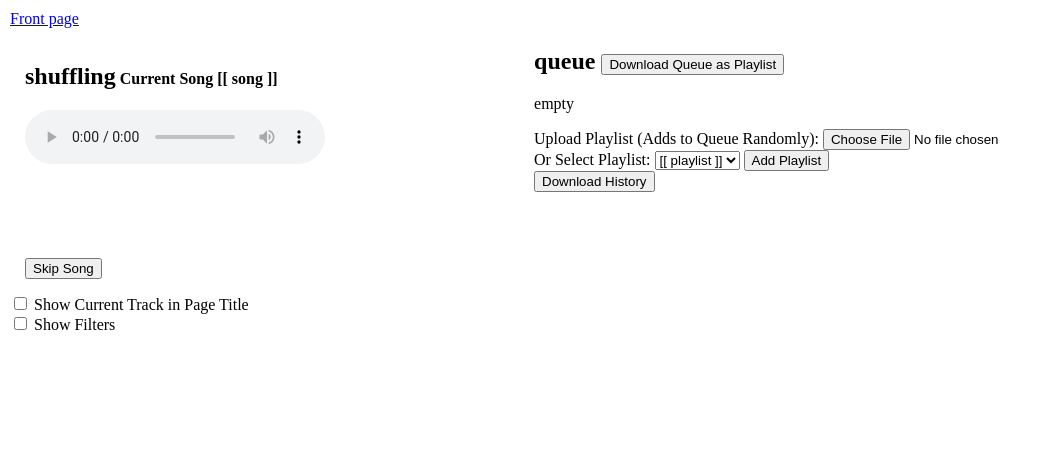
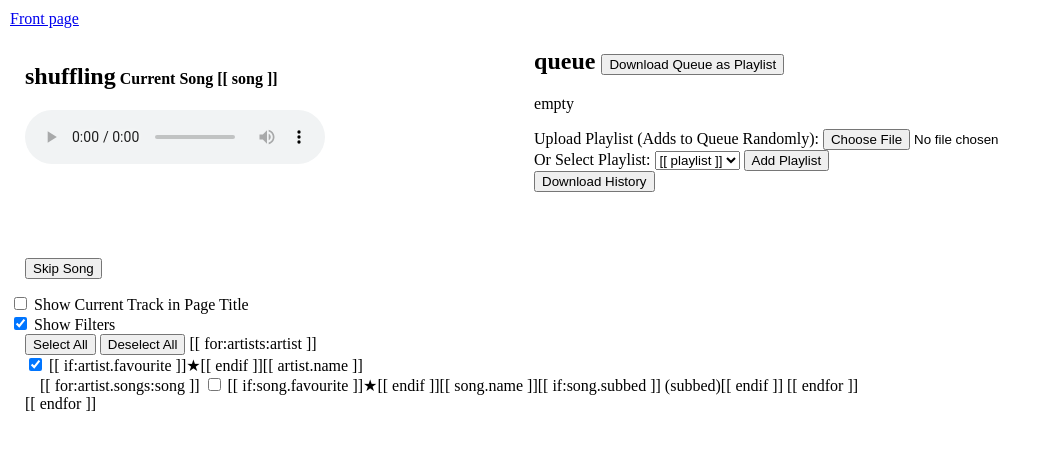
Before and after one commit to stjet/pla-den-tor, a website: page templates/player.html in a window 1280 px wide. Shown: the whole page, without its empty margins (0-1050 px from the left). Drawn offline with Linux system fonts and the light colour scheme.

Commit message:
show filter by default, minor ' in song name fix

```diff
--- a/build.ts
+++ b/build.ts
@@ -174,6 +174,7 @@ builder.serve_template(renderer, "/player", "player", {
             {
               name: song.slice(`${l.name}/`.length),
               //I don't think " can be in file names... but just in case
+              //might need to do &quot; for the html and \" for the js?
               sanitized_name: song.slice(`${l.name}/`.length).replaceAll("\"", "\\\""),
               favourite: l.favourites.chapters.includes(song.slice(`${l.name}/`.length)),
               subbed: subbed_songs.includes(song),
--- a/templates/player.html
+++ b/templates/player.html
@@ -94,7 +94,7 @@
         <input type="checkbox" id="show-title"/>
         <label for="show-title">Show Current Track in Page Title</label>
         <br>
-        <input type="checkbox" id="show-filters"/>
+        <input type="checkbox" id="show-filters" checked/>
         <label for="show-filters">Show Filters</label>
         <div id="filters-container" style="display: none;">
           <input type="button" value="Select All" onclick="filter_select_all()"/>
@@ -106,7 +106,7 @@
               <div id="[[ artist.sanitized_name ]]-song-filter" class="artist-song-filter">
                 [[ for:artist.songs:song ]]
                   <input type="checkbox" id="[[ artist.sanitized_name ]]-[[ song.sanitized_name ]]-checkbox" onchange="update_playable_songs()"/>
-                  <label for="[[ artist.sanitized_name ]]-[[ song.sanitized_name ]]-checkbox">[[ if:song.favourite ]]★[[ endif ]][[ song.name ]][[ if:song.subbed ]] (subbed)[[ endif ]] <button class="add-to-queue-btns" onclick="add_to_queue('[[ artist.sanitized_name ]]/[[ song.sanitized_name ]]')">Add to Queue</button></label>
+                  <label for="[[ artist.sanitized_name ]]-[[ song.sanitized_name ]]-checkbox">[[ if:song.favourite ]]★[[ endif ]][[ song.name ]][[ if:song.subbed ]] (subbed)[[ endif ]] <button class="add-to-queue-btns" onclick="add_to_queue(&quot;[[ artist.sanitized_name ]]/[[ song.sanitized_name ]]&quot;)">Add to Queue</button></label>
                 [[ endfor ]]
               </div>
             </div>
```
